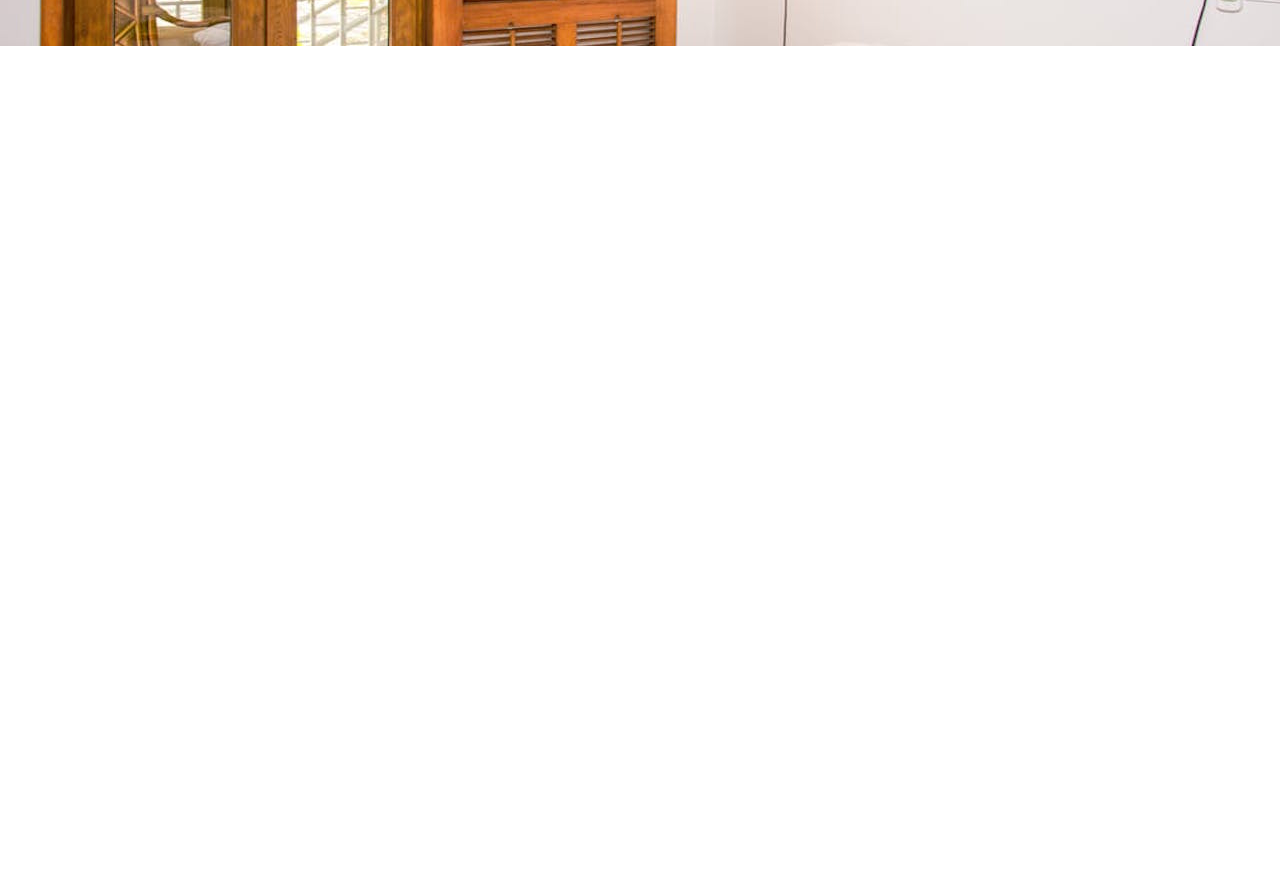
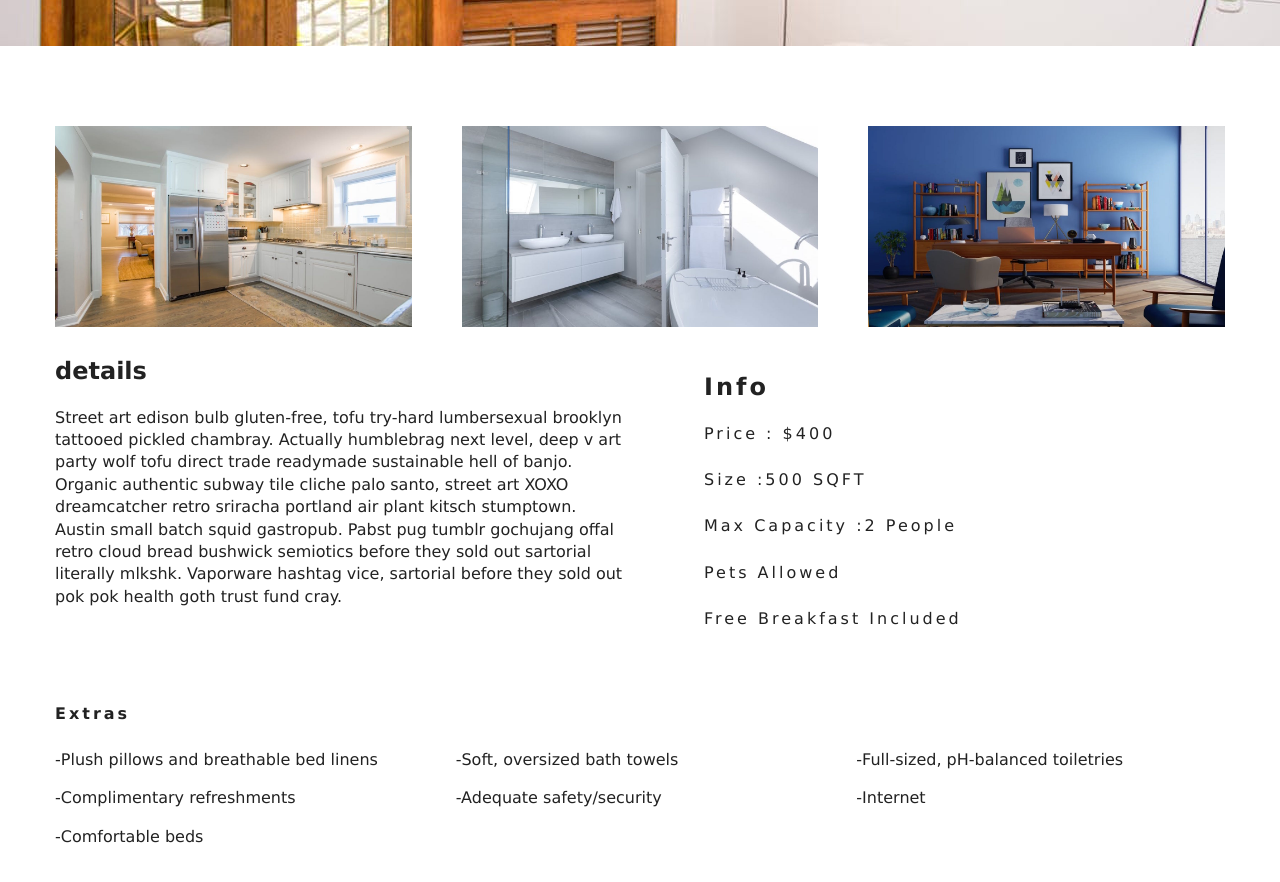
Before and after one commit to Eshy10/hotel-reservation, a React (Create React App) app: page /singlerooms/double-deluxe in a window 1280 px wide. Shown: the part 500-1382 px from the top of the page. Before the commit the page ends 800 px from the top, so only its background shows below. Built offline with nearby package versions, Linux system fonts and the light colour scheme.

Commit message:
modify the single room page to show all room details

```diff
--- a/src/App.css
+++ b/src/App.css
@@ -87,81 +87,6 @@ h6 {
   letter-spacing: var(--mainSpacing);
 }
 
-/* single room*/
-
-.single-room {
-  padding: 5rem 0 0 0;
-}
-.single-room-images {
-  width: 80vw;
-  margin: 0 auto;
-  display: grid;
-  grid-template-columns: repeat(auto-fit, minmax(350px, 1fr));
-  grid-row-gap: 2rem;
-  grid-column-gap: 50px;
-}
-.single-room-images img {
-  width: 100%;
-  display: block;
-}
-.single-room-info {
-  width: 80vw;
-  display: grid;
-  grid-template-columns: 1fr;
-  margin: 2rem auto;
-}
-.desc,
-.info {
-  margin: 1rem 0;
-}
-.desc h3 {
-  text-transform: capitalize;
-  letter-spacing: var(--mainSpacing);
-}
-.desc p {
-  line-height: 1.5;
-}
-.info h3,
-.info h6 {
-  text-transform: capitalize;
-  letter-spacing: var(--mainSpacing);
-}
-
-.info h6 {
-  font-weight: 300;
-}
-.room-extras {
-  width: 80vw;
-  margin: 0 auto 3rem auto;
-}
-.room-extras h6 {
-  text-transform: capitalize;
-  letter-spacing: var(--mainSpacing);
-}
-.extras {
-  list-style-type: none;
-  display: grid;
-  grid-template-columns: repeat(auto-fit, minmax(330px, 1fr));
-  grid-column-gap: 2rem;
-  grid-row-gap: 1rem;
-}
-@media screen and (min-width: 992px) {
-  .single-room-images,
-  .single-room-info,
-  .room-extras {
-    width: 95vw;
-    max-width: 1170px;
-  }
-  .single-room-info {
-    display: grid;
-    grid-template-columns: 1fr 1fr;
-    grid-column-gap: 2rem;
-  }
-  .info {
-    padding-left: 3rem;
-  }
-}
-/* end of single room*/
 /* roomlist */
 .roomslist {
   padding: 5rem 0;
--- a/src/pages/singleRoom/SingleRoom.js
+++ b/src/pages/singleRoom/SingleRoom.js
@@ -1,9 +1,11 @@
+/* eslint-disable camelcase */
 import React, { useContext } from 'react';
 import { useParams, Link } from 'react-router-dom';
+import { v4 as uuid_v4 } from 'uuid';
 import { RoomContext } from '../../context';
 import Banner from '../../components/banner/Banner';
 import StyledHero from '../../components/StyledHero';
-// import styles from './singleRoom.module.css';
+import styles from './singleRoom.module.css';
 
 const SingleRoom = () => {
   const { getRooms } = useContext(RoomContext);
@@ -22,18 +24,68 @@ const SingleRoom = () => {
   }
   const {
     name,
-
+    description,
+    capacity,
+    size,
+    price,
+    extras,
+    breakfast,
+    pets,
     images,
   } = uniqueRoom;
+  const [main, ...defaultImages] = images;
   return (
     <div>
-      <StyledHero img={images[0]}>
+      <StyledHero img={main}>
         <Banner title={`${name} room`}>
           <Link to="/rooms" className="btn-primary">
             back to rooms
           </Link>
         </Banner>
       </StyledHero>
+      <section className={styles.singleRoom}>
+        <div className={styles.singleRoomImages}>
+          {defaultImages.map(item => (
+            <img key={uuid_v4()} src={item} alt={name} />
+          ))}
+        </div>
+        <div className={styles.singleRoomInfo}>
+          <article className={StyleSheet.desc}>
+            <h3>details</h3>
+            <p>{description}</p>
+          </article>
+          <article className={styles.info}>
+            <h3>info</h3>
+            <h6>
+              price : $
+              {price}
+            </h6>
+            <h6>
+              size :
+              {size}
+              {' '}
+              SQFT
+            </h6>
+            <h6>
+              max capacity :
+              {capacity > 1 ? `${capacity} people` : `${capacity} person`}
+            </h6>
+            <h6>{pets ? 'pets allowed' : 'no pets allowed'}</h6>
+            <h6>{breakfast && 'free breakfast included'}</h6>
+          </article>
+        </div>
+      </section>
+      <section className={styles.roomExtras}>
+        <h6>extras </h6>
+        <ul className={styles.extras}>
+          {extras.map(item => (
+            <li key={uuid_v4()}>
+              -
+              {item}
+            </li>
+          ))}
+        </ul>
+      </section>
     </div>
   );
 };
--- a/src/pages/singleRoom/singleRoom.module.css
+++ b/src/pages/singleRoom/singleRoom.module.css
@@ -1,9 +1,72 @@
-.roomsHero {
-    min-height: calc(100vh - 66px);
-    background: url("../../images/defaultBcg.jpeg") center/cover no-repeat;
-    display: flex;
-    align-items: center;
-    justify-content: center;
-    background-image: url("../../images/room-2.jpeg");
-    min-height: 60vh;
+.singleRoom {
+  padding: 5rem 0 0 0;
+}
+.singleRoomImages {
+  width: 80vw;
+  margin: 0 auto;
+  display: grid;
+  grid-template-columns: repeat(auto-fit, minmax(350px, 1fr));
+  grid-row-gap: 2rem;
+  grid-column-gap: 50px;
+}
+.singleRoomImages img {
+  width: 100%;
+  display: block;
+}
+.singleRoomInfo {
+  width: 80vw;
+  display: grid;
+  grid-template-columns: 1fr;
+  margin: 2rem auto;
+}
+.desc,
+.info {
+  margin: 1rem 0;
+}
+.desc h3 {
+  text-transform: capitalize;
+  letter-spacing: var(--mainSpacing);
+}
+.desc p {
+  line-height: 1.5;
+}
+.info h3,
+.info h6 {
+  text-transform: capitalize;
+  letter-spacing: var(--mainSpacing);
+}
+
+.info h6 {
+  font-weight: 300;
+}
+.roomExtras {
+  width: 80vw;
+  margin: 0 auto 3rem auto;
+}
+.roomExtras h6 {
+  text-transform: capitalize;
+  letter-spacing: var(--mainSpacing);
+}
+.extras {
+  list-style-type: none;
+  display: grid;
+  grid-template-columns: repeat(auto-fit, minmax(330px, 1fr));
+  grid-column-gap: 2rem;
+  grid-row-gap: 1rem;
+}
+@media screen and (min-width: 992px) {
+  .singleRoomImages,
+  .singleRoomInfo,
+  .roomExtras {
+    width: 95vw;
+    max-width: 1170px;
   }
+  .singleRoomInfo {
+    display: grid;
+    grid-template-columns: 1fr 1fr;
+    grid-column-gap: 2rem;
+  }
+  .info {
+    padding-left: 3rem;
+  }
+}
```
